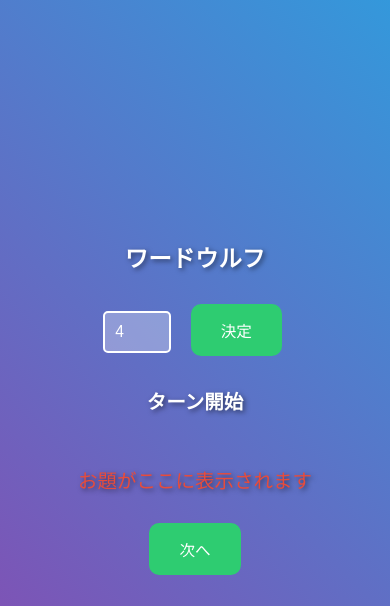
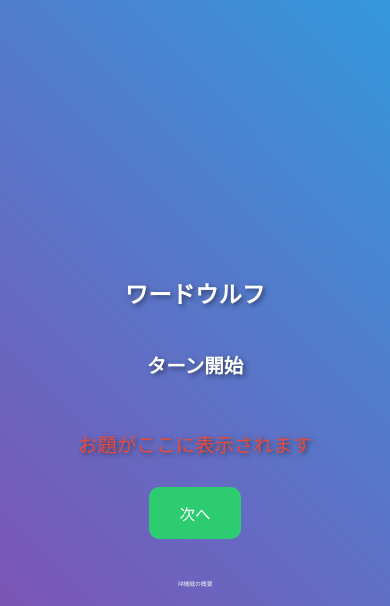
Before and after one commit to rn-program/WordWolf, a Flask app: page /topic in a window 390 px wide. Shown: the top 606 px of the page. Run offline with Flask 3, Linux system fonts and the light colour scheme.

Commit message:
Update topic.html

```diff
--- a/templates/topic.html
+++ b/templates/topic.html
@@ -69,22 +69,6 @@
             transform: scale(1.1);
         }
 
-        /* 入力フィールドのスタイリング */
-        input[type="number"], input[type="text"] {
-            padding: 10px;
-            font-size: 2vw;
-            margin: 5px;
-            border-radius: 5px;
-            border: 2px solid #fff;
-            background-color: rgba(255, 255, 255, 0.3);
-            color: white;
-        }
-
-        input[type="number"]:focus, input[type="text"]:focus {
-            outline: none;
-            border-color: #2ecc71;
-        }
-
         /* アニメーション */
         @keyframes fadeIn {
             0% { opacity: 0; }
@@ -120,21 +104,12 @@
             #next_btn, #decide, #toResult, button {
                 font-size: 4vw;
             }
-            input[type="number"], input[type="text"] {
-                font-size: 4vw;
-            }
         }
     </style>
 </head>
 
 <body>
     <h1 id="WordWolf">ワードウルフ</h1>
-
-    <div id="number-btn">
-        <input id="number" type="number" min="3" max="8" value="4">
-        <button id="decide" onclick="number()">決定</button>
-    </div>
-    <form id="member-btn" action="/member" method="post"></form>
 
     <h2 id="turn">ターン開始</h2>
     <p id="topic">お題がここに表示されます</p>
@@ -144,25 +119,6 @@
     <a href="/study">沖縄戦の概要</a>
 
     <script>
-        function number() {
-            let member_btn = document.getElementById("member-btn");
-            let t_number = document.getElementById("number").value;
-            let number = Number(t_number);
-            member_btn.innerHTML = "";
-            for (let i = 1; i <= number; i++) {
-                let name_btn = document.createElement("input");
-                name_btn.classList = "input-name"
-                name_btn.name = "name";
-                name_btn.type = "text";
-                name_btn.placeholder = "名前を入力";
-                member_btn.appendChild(name_btn);
-            }
-            let submit_btn = document.createElement("button");
-            submit_btn.type = "submit";
-            submit_btn.textContent = "決定";
-            member_btn.appendChild(submit_btn);
-        }
-
         const topic_list = [["りんご", "みかん"],
             ["犬", "猫"],
             ["学校", "図書館"],
@@ -276,7 +232,7 @@
             ["メール", "手紙"],
             ["スーツ", "作業着"],
             ["電卓", "そろばん"],
-            ["ブランコ", "すべり台"],
+                                        ["ブランコ", "すべり台"],
             ["牛", "馬"],
             ["月", "太陽"],
             ["焼き鳥", "唐揚げ"],
@@ -305,9 +261,9 @@
             ["手袋", "軍手"],
             ["お城", "神社"],
             ["サンドバッグ", "ダンベル"]
-            ];
+        ];
 
-        const name_list = JSON.parse(document.body.dataset.members);
+        const name_list = JSON.parse(document.body.dataset.members || '["プレイヤー1"]');  // メンバーリストを設定。データがない場合はデフォルトで1人を設定
         const randomMember = Math.floor(Math.random() * name_list.length);
         const randomTopic = Math.floor(Math.random() * topic_list.length);
         const turn_name = document.getElementById("turn");
```
